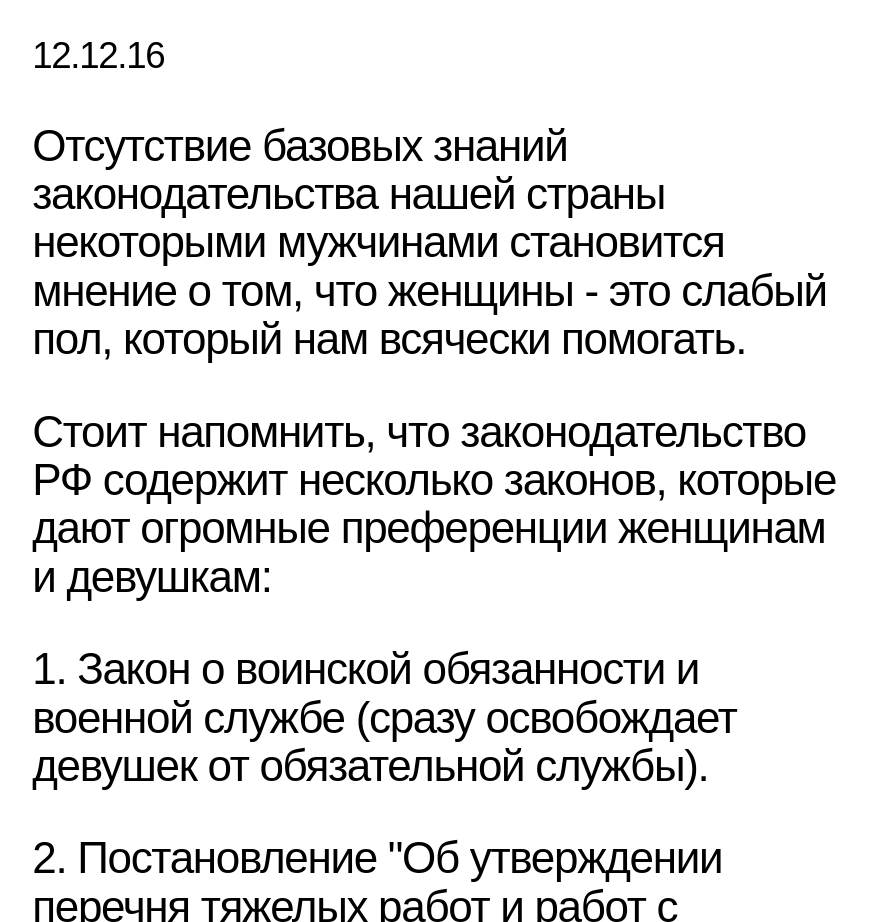
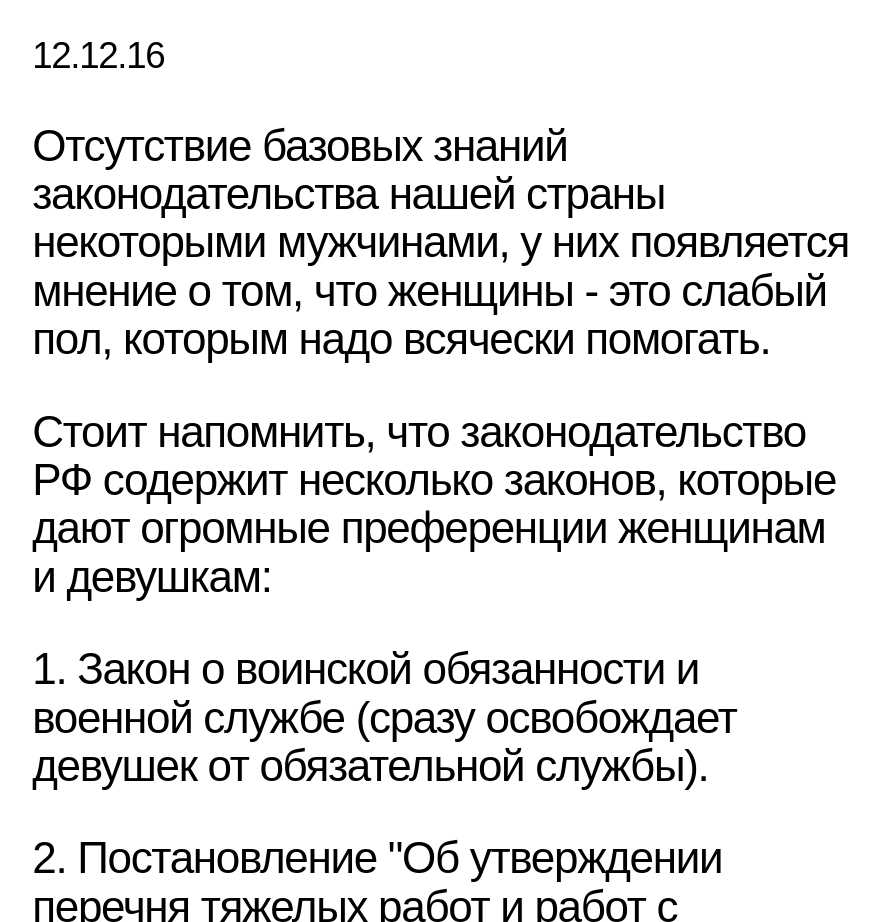
Before and after one commit to Masculism/masculism.github.io, a plain HTML site: page index.html in a window 1280 px wide. Shown: the part 4420-5342 px from the top of the page, without its empty margins (181-1060 px from the left). Drawn offline with Linux system fonts and the light colour scheme; a web font is replaced by a local one.

Commit message:
Update index.html

```diff
--- a/index.html
+++ b/index.html
@@ -81,12 +81,10 @@
 
         <h1>Сочувствующие феминисткам мужчины</h1>
         <p><small>12.12.16</small></p>
-        <p>Отсутствие базовых знаний законодательства нашей страны некоторыми мужчинами становится мнение о том, что женщины - это слабый пол, который нам всячески помогать.</p>
+        <p>Отсутствие базовых знаний законодательства нашей страны некоторыми мужчинами, у них появляется мнение о том, что женщины - это слабый пол, которым надо всячески помогать.</p>
         <p>Стоит напомнить, что законодательство РФ содержит несколько законов, которые дают огромные преференции женщинам и девушкам:</p>
         <p>1. Закон о воинской обязанности и военной службе (сразу освобождает девушек от обязательной службы).</p>
         <p>2. Постановление "Об утверждении перечня тяжелых работ и работ с вредными или опасными условиями труда, при выполнении которых запрещается применение труда женщин".</p>
-
-
 
         <div class="fb-comments" data-href="http://masculism.men/index.html#femyhelpers" data-numposts="5" style="margin-left:16.66%"></div>
 
```
